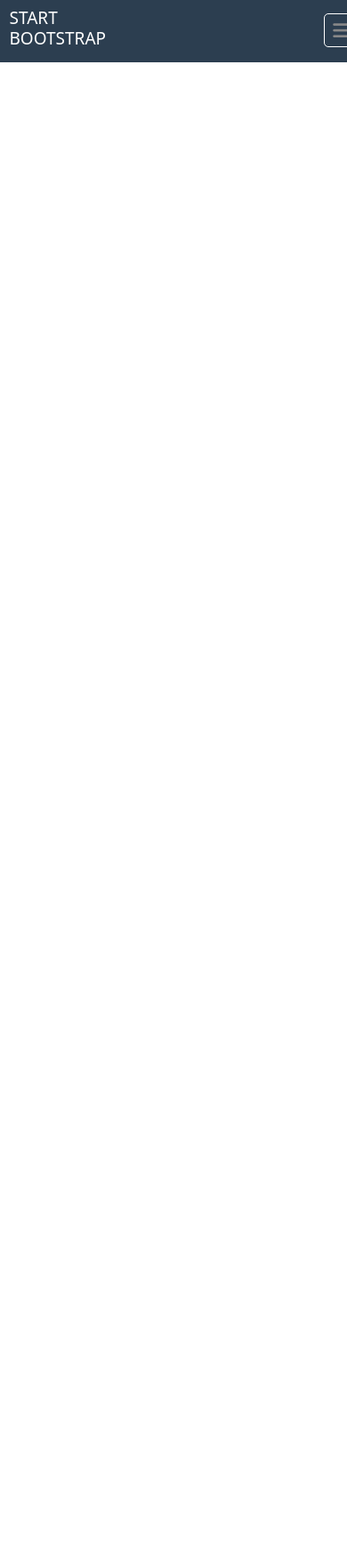
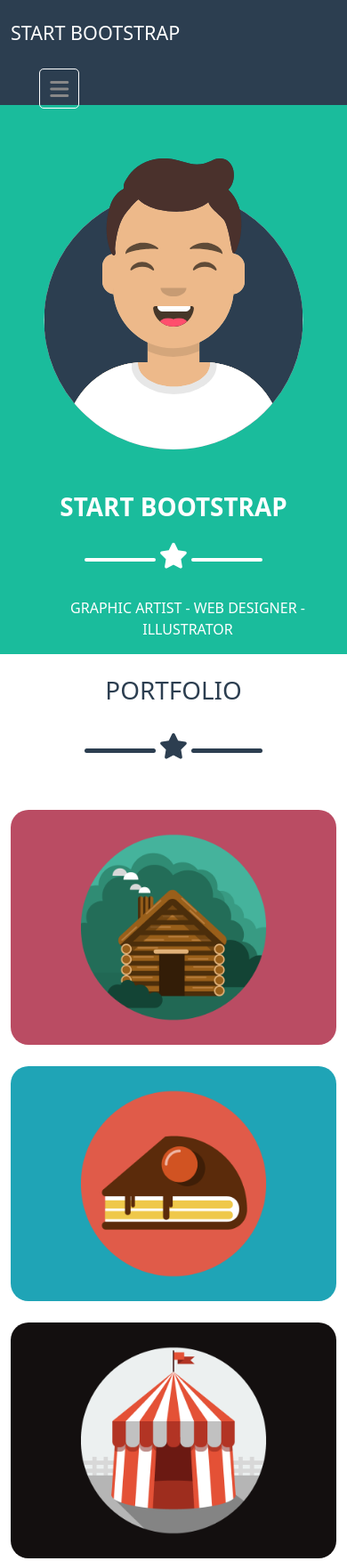
Before and after one commit to GiorgioBelardelli/html-css-bootstrap-freelancer, a plain HTML site: page index.html in a window 390 px wide. Shown: the top 1754 px of the page at 89% size. Before the commit the page ends 844 px from the top, so only its background shows below. Drawn offline with nearby package versions, Linux system fonts and the light colour scheme.

Commit message:
Es. quasi finito

```diff
--- a/css/styles.css
+++ b/css/styles.css
@@ -1,8 +1,9 @@
-:root{
-    font-size: 14px;
-}
 
 
+
+.top-margin{
+    margin-top: 1.5rem ;
+}
 
 .blue-gray-bg{
     background-color: #2c3e50;
@@ -22,3 +23,80 @@
 .burgerContainer a{
     color: #888888;
 }
+
+
+
+/*JUMBO STILI*/
+#jumbotron{
+    background-color: #1abc9c;
+    text-align: center;
+    color: #ffff;
+}
+#jumbotron h1{
+    font-weight: bold;
+}
+
+#jumbotron li{
+    list-style-type: none;
+    display: inline-block;
+}
+
+.imgContainer{
+    width: 20rem;
+    margin: 3rem auto;
+}
+
+.starContainer hr{
+    display: inline-block;
+    font-weight: bold;
+    width: 5rem;
+    height: .3rem;
+    vertical-align: bottom;
+    border-radius: 30px;
+    opacity: 1;
+}
+.starContainer i{
+    vertical-align: super;
+    font-size: 1.8rem;
+}
+.starContainer{
+    margin: 1.5rem auto;
+}
+
+/*STILI SEZIONE CARTE */
+
+#carte{
+    color: #2c3e50;
+    text-align: center;
+}
+
+.roundBorderImg{
+    border-radius: 20px;
+    max-width: 100%;
+}
+
+/*STILI SEZIONE ABOUT*/
+
+#about{
+    background-color: #1abc9c;
+    color: #ffff;
+    text-align: center;
+}
+
+#about p{
+    text-align: start;
+    font-size: 1.6rem;
+}
+
+.buttonContainer a{
+    text-decoration: none;
+    color: #ffff;
+    font-size: 1.7rem;
+}
+
+.buttonContainer{
+    border: 1px solid #ffff;
+    border-radius: 5px;
+    padding: .5rem .5rem;
+    display: inline-block;
+}
--- a/index.html
+++ b/index.html
@@ -9,13 +9,13 @@
     </head>
     <body>
         <!--Sezione alta pagina-->
-        <header>
-            <div class="container ">
-                <div class="row align-items-center justify-content-between blue-gray-bg">
-                    <div class="col-4">
+        <header class="blue-gray-bg">
+            <div class="container-sm">
+            <div class="row align-items-center justify-content-between">
+                    <div class="col-sm-5 top-margin">
                       <h4>START BOOTSTRAP</h4>
                     </div>
-                    <div class="col-2">
+                    <div class="col-sm-3 top-margin">
                         <div class="burgerContainer">
                             <a href="#"><i class="fa-solid fa-bars"></i></a>
                         </div>
@@ -24,8 +24,104 @@
             </div>
         </header>
 
+        <section id="jumbotron">
+            <div class="container-sm">
+                <div class="row">
+                    <div class="col-sm-12">
+                        <div class="imgContainer">
+                            <img src="img/avatar.svg" alt="avatar immagine">
+                        </div>
+                        <h1>START BOOTSTRAP</h1>
+                        <div class="starContainer">
+                            <hr>
+                            <i class="fa-solid fa-star"></i>
+                            <hr>
+                        </div>
+                        <ul>
+                            <li>GRAPHIC ARTIST</li>
+                            <li>- WEB DESIGNER -</li>
+                            <li>ILLUSTRATOR</li>
+                        </ul>
+                    </div>
+                </div>
+            </div>
+        </section>
+
         <!--Sezione centrale pagina-->
-        <main></main>
+        <section id="carte" class="top-margin">
+            <div class="container-sm">
+                <div class="row">
+                    <h1>PORTFOLIO</h1>
+                    <div class="starContainer">
+                        <hr>
+                        <i class="fa-solid fa-star"></i>
+                        <hr>
+                    </div>
+                    <div class="col-sm-12">
+                        <div class="cardContainer top-margin">
+                            <img class="roundBorderImg" src="img/cabin.png" alt="immagine baita">
+                        </div>
+                    </div>
+                    <div class="col-sm-12">
+                        <div class="cardContainer top-margin">
+                            <img class="roundBorderImg" src="img/cake.png" alt="immagine torta">
+                        </div>
+                    </div>
+                    <div class="col-sm-12">
+                        <div class="cardContainer top-margin">
+                            <img class="roundBorderImg" src="img/circus.png" alt="immagine tenda circo">
+                        </div>
+                    </div>
+                    <div class="col-sm-12">
+                        <div class="cardContainer top-margin">
+                            <img class="roundBorderImg" src="img/game.png" alt="immagine controller">
+                        </div>
+                    </div>
+                    <div class="col-sm-12">
+                        <div class="cardContainer top-margin">
+                            <img class="roundBorderImg" src="img/safe.png" alt="immagine cassaforte">
+                        </div>
+                    </div>
+                    <div class="col-sm-12">
+                        <div class="cardContainer top-margin">
+                            <img class="roundBorderImg" src="img/submarine.png" alt="immagine sottomarino">
+                        </div>
+                    </div>
+                </div>
+            </div>
+        </section>
+
+            <section id="about" class="top-margin">
+                <div class="container-sm">
+                    <div class="row justify-content-center">
+                        <h1>ABOUT</h1>
+                        <div class="starContainer">
+                            <hr>
+                            <i class="fa-solid fa-star"></i>
+                            <hr>
+                        </div>
+                        <div class="col-sm-7">
+                            <p>
+                                Freelancer is a free bootstrap theme created by Start Bootstrap. The download includes the complete source files including HTML, CSS, and JavaScript as well as optional LESS stylesheets for easy customizations.
+                            </p>
+                        </div>
+                        <div class="col-sm-7">
+                            <p>
+                                Whether you're a student looking to showcase your work, a professional looking to attract clients, or a graphic artist looking to share your projects, this template is the perfect starting point!
+                            </p>
+                        </div>
+                        <div class="col-sm-6">
+                            <div class="buttonContainer">
+                                <a href="#">
+                                    <i class="fa-solid fa-download"></i>
+                                    Download
+                                </a>
+                            </div>
+                        </div>
+
+                    </div>
+                </div>
+            </section>
 
         <!-- Sezione bassa pagina-->
         <footer></footer>
```
